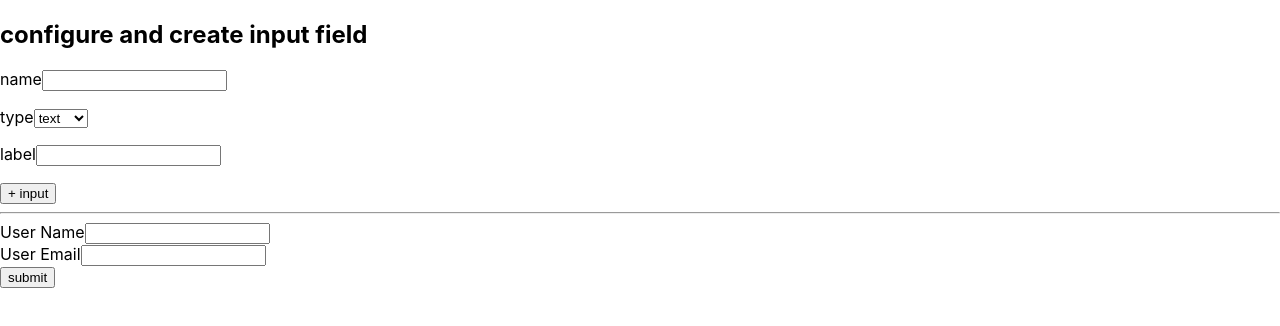
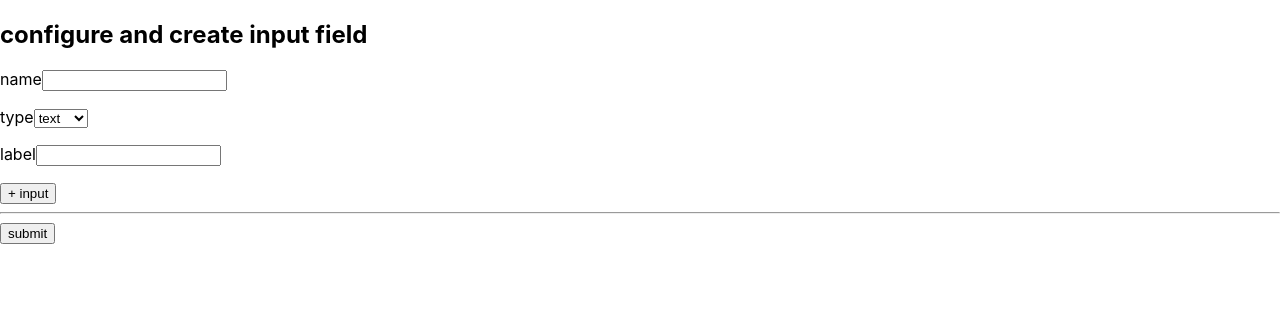
Before and after one commit to danielmarkow/dynamic-forms, a React (Create React App) app: page / in a window 1280 px wide. Shown: the top 326 px of the page. Built offline with nearby package versions, Linux system fonts and the light colour scheme.

Commit message:
attemting dynamic form validation

```diff
--- a/src/App.js
+++ b/src/App.js
@@ -6,26 +6,29 @@ import DynInput from "./components/DynInput";
 import ConfigForm from "./components/ConfigForm";
 
 function App() {
-  const [inputFields, setInputFields] = useState({
-    username : {
-      name : "username",
-      type: "text",
-      label: "User Name",
-      value : "",
-    },
-    useremail : {
-      name : "useremail",
-      type: "email",
-      label : "User Email",
-      value: "",
-    }
-  });
+  // username : {
+  //   name : "username",
+  //       type: "text",
+  //       label: "User Name",
+  //       value : "",
+  // },
+  // useremail : {
+  //   name : "useremail",
+  //       type: "email",
+  //       label : "User Email",
+  //       value: "",
+  // }
+
+  const [inputFields, setInputFields] = useState({});
 
   const configSchema = object({
     inputName: string().min(5).required(),
     inputType: string().required(),
     inputLabel: string().min(5).required(),
-  })
+  });
+
+  let dynSchemaConfig = {};
+  let dynSchema = object(dynSchemaConfig);
 
   const configDefaultValue = {
     inputName: "",
@@ -33,12 +36,15 @@ function App() {
     inputLabel : "",
   };
 
-  const [config, setConfig] = useState(configDefaultValue);
-  const [configError, setConfigError] = useState({
+  const configErrorDefaultValue = {
     inputName: "",
     inputType: "",
     inputLabel: "",
-  });
+  };
+
+  // tracks ConfigForm values and validation errors
+  const [config, setConfig] = useState(configDefaultValue);
+  const [configError, setConfigError] = useState(configErrorDefaultValue);
 
   const onChange = (event) => {
     setInputFields(
@@ -51,7 +57,19 @@ function App() {
 
   const onSubmit = (event) => {
     event.preventDefault();
-    console.log(inputFields);
+
+    // generate value object for easier validation of
+    // dynamic form components
+    let formValues = {};
+    Object.entries(inputFields).forEach((entr) => formValues = {...formValues, [entr[0]]: entr[1].value});
+
+    // TODO figure out why validation shows valid when it clearly isn't
+    dynSchema.validate(formValues).then(() => {
+      console.log("valid");
+    }).catch((err) => {
+      console.log(err);
+    });
+    // console.log(formValues);
   };
 
   const onChangeConfig = (event) => {
@@ -62,12 +80,19 @@ function App() {
     event.preventDefault();
 
     configSchema.validate(config, {abortEarly: false}).then(() => {
+      setConfigError(configErrorDefaultValue);
       setInputFields({...inputFields, [config.inputName] : {
           name : config.inputName,
           type : config.inputType,
           label : config.inputLabel,
           value : "",
         }});
+
+      // TODO replace example schema with actual
+      dynSchemaConfig = {...dynSchemaConfig, [config.inputName]: string().min(5).required()};
+      dynSchema = object(dynSchemaConfig);
+      console.log(dynSchemaConfig)
+      console.log(dynSchema)
 
       setConfig(configDefaultValue);
     }).catch((err) => {
```
